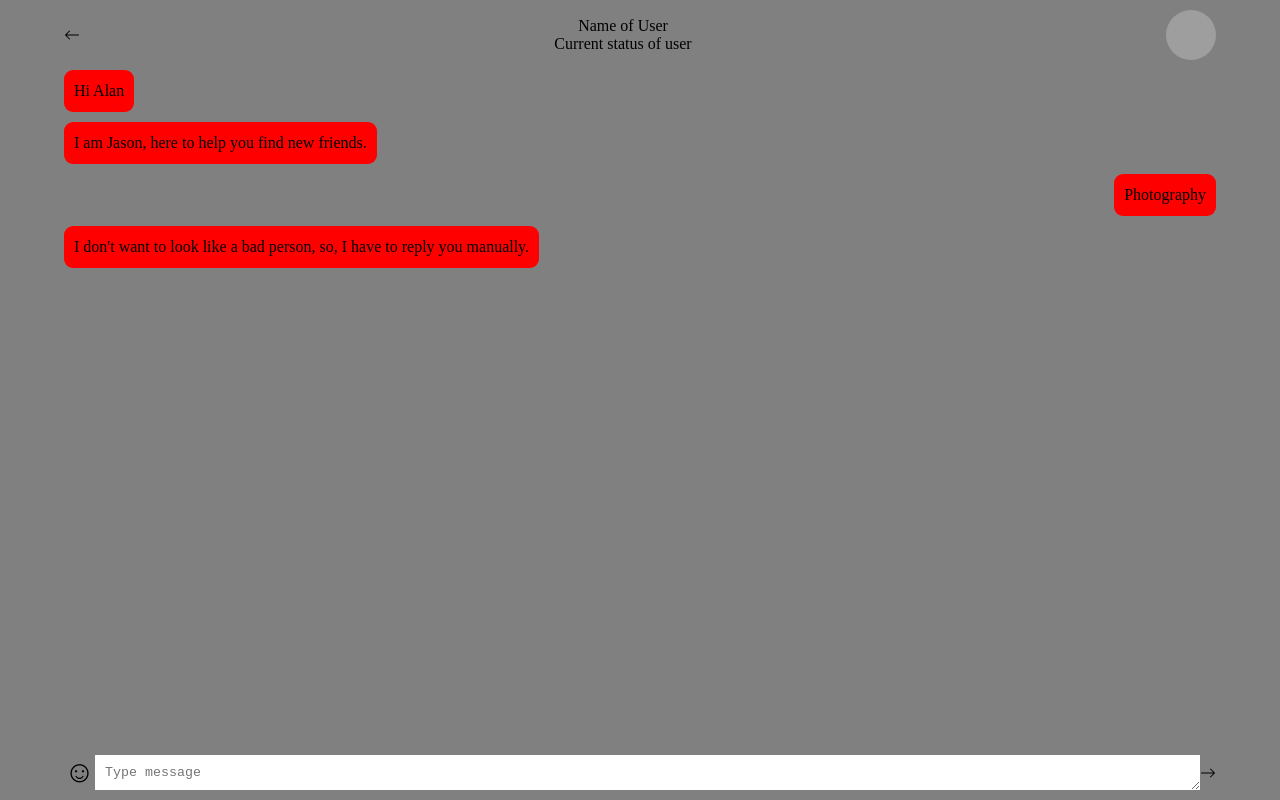
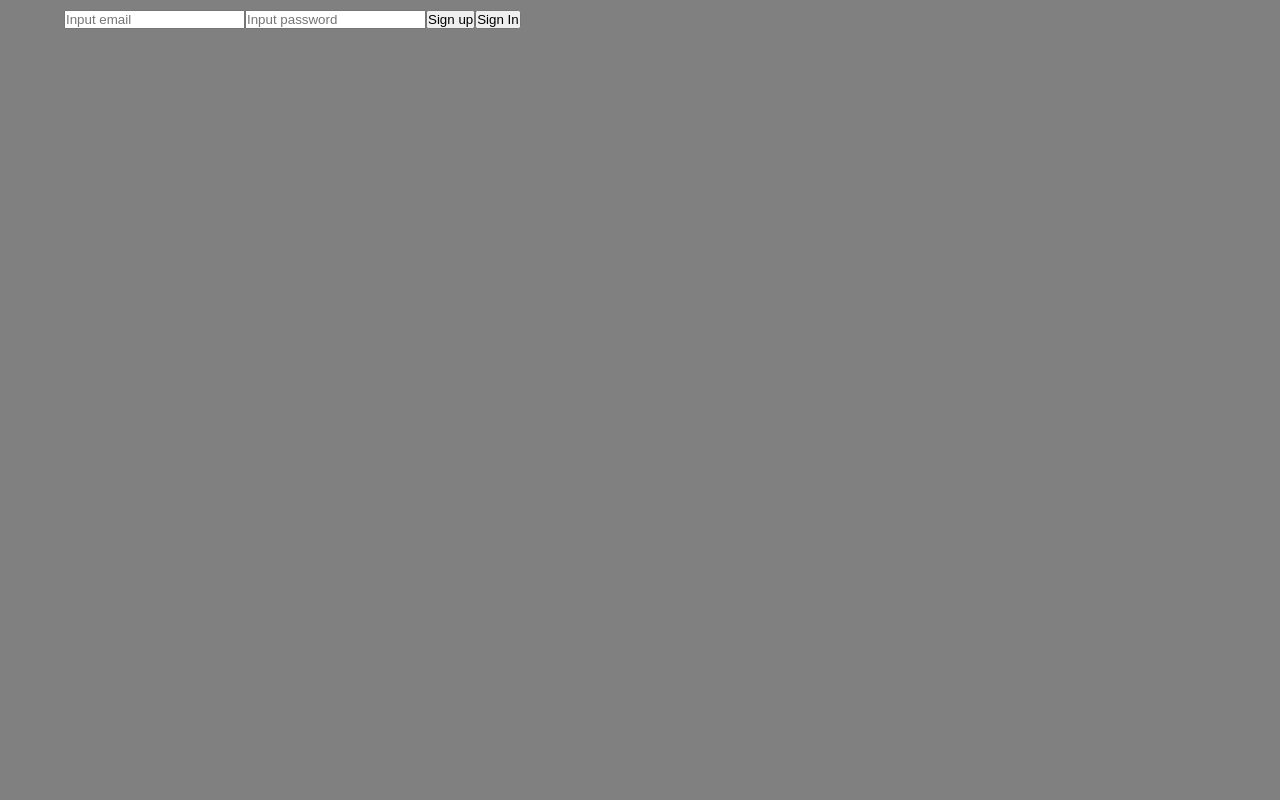
Before and after one commit to TimothyBabatu13/Anonymous-App, a React (Vite) app in the folder Anonymous-App/: page / in a window 1280 px wide. Built offline with nearby package versions, Linux system fonts and the light colour scheme; grey boxes are pictures that could not be loaded.

Commit message:
Signup.jsx, signIn.jsx and react-router-dom

```diff
--- a/Anonymous-App/package.json
+++ b/Anonymous-App/package.json
@@ -12,7 +12,8 @@
   "dependencies": {
     "firebase": "^10.7.1",
     "react": "^18.2.0",
-    "react-dom": "^18.2.0"
+    "react-dom": "^18.2.0",
+    "react-router-dom": "^6.21.1"
   },
   "devDependencies": {
     "@types/react": "^18.2.43",
--- a/Anonymous-App/src/App.jsx
+++ b/Anonymous-App/src/App.jsx
@@ -1,10 +1,20 @@
 import './App.css'
 import Chat from './App/Chat'
+import { SignUp } from './App/SignUp';
+import SIgnIn from './App/SIgnIn';
+import {BrowserRouter, Routes, Route} from "react-router-dom";
+
 function App() {
 
   return (
     <div className='app'>
-      <Chat />
+      <BrowserRouter>
+        <Routes>
+          <Route path='/' element={<SignUp />}/>
+          <Route path='/signin' element={<SIgnIn />} />
+          <Route path='/chat' element={<Chat />} />
+        </Routes>
+      </BrowserRouter>
     </div>
   )
 }
--- /dev/null
+++ b/Anonymous-App/src/App/SIgnIn.jsx
@@ -0,0 +1,15 @@
+import Form from "../Components/Form"
+
+
+const SIgnIn = () => {
+  return (
+    <Form
+        signUp={false}
+        buttonText="Sign in"
+        path="/"
+        routeText="Sign up"
+    />
+  )
+}
+
+export default SIgnIn
--- /dev/null
+++ b/Anonymous-App/src/App/SignUp.jsx
@@ -0,0 +1,13 @@
+import Form from "../Components/Form"
+
+export const SignUp = () => {
+
+  return (
+    <Form
+        signUp
+        buttonText="Sign up"
+        path="/signin"
+        routeText="Sign In"
+    />
+  )
+}
--- /dev/null
+++ b/Anonymous-App/src/Components/Form.jsx
@@ -0,0 +1,53 @@
+import { useState } from "react";
+import { useNavigate } from "react-router-dom";
+
+const Form = ({ signUp, buttonText, path, routeText }) => {
+
+    const [info, setInfo] = useState({
+        email: "",
+        password: ""
+    })
+
+    const navigate = useNavigate();
+
+    const handleChange = (e)=>{
+        setInfo(prev =>({
+            ...prev,
+            [e.target.name]: e.target.value
+        }));
+    }
+    const handleSubmit = (e) =>{
+        e.preventDefault();
+        signUp ? console.log("This is for signup") : console.log("This is for sign In")
+        console.log(info)
+    }
+
+    const handleRoute = (e) =>{
+        e.preventDefault();
+        navigate(path)
+    }
+  return (
+    <form action="">
+        <input
+            type="email"
+            name="email"
+            id="email"
+            placeholder="Input email"
+            onChange={handleChange}
+            value={info.email}
+        />
+        <input
+            type="password"
+            name="password"
+            id="password"
+            placeholder="Input password"
+            onChange={handleChange}
+            value={info.password}
+        />
+        <button onClick={handleSubmit} type="submit">{buttonText}</button>
+        <button onClick={handleRoute}>{routeText}</button>
+    </form>
+  )
+}
+
+export default Form
```
Also changed, not shown: Anonymous-App/src/API/firebase.js (added), 1 other file (tests, documents, lock files or other folders).
